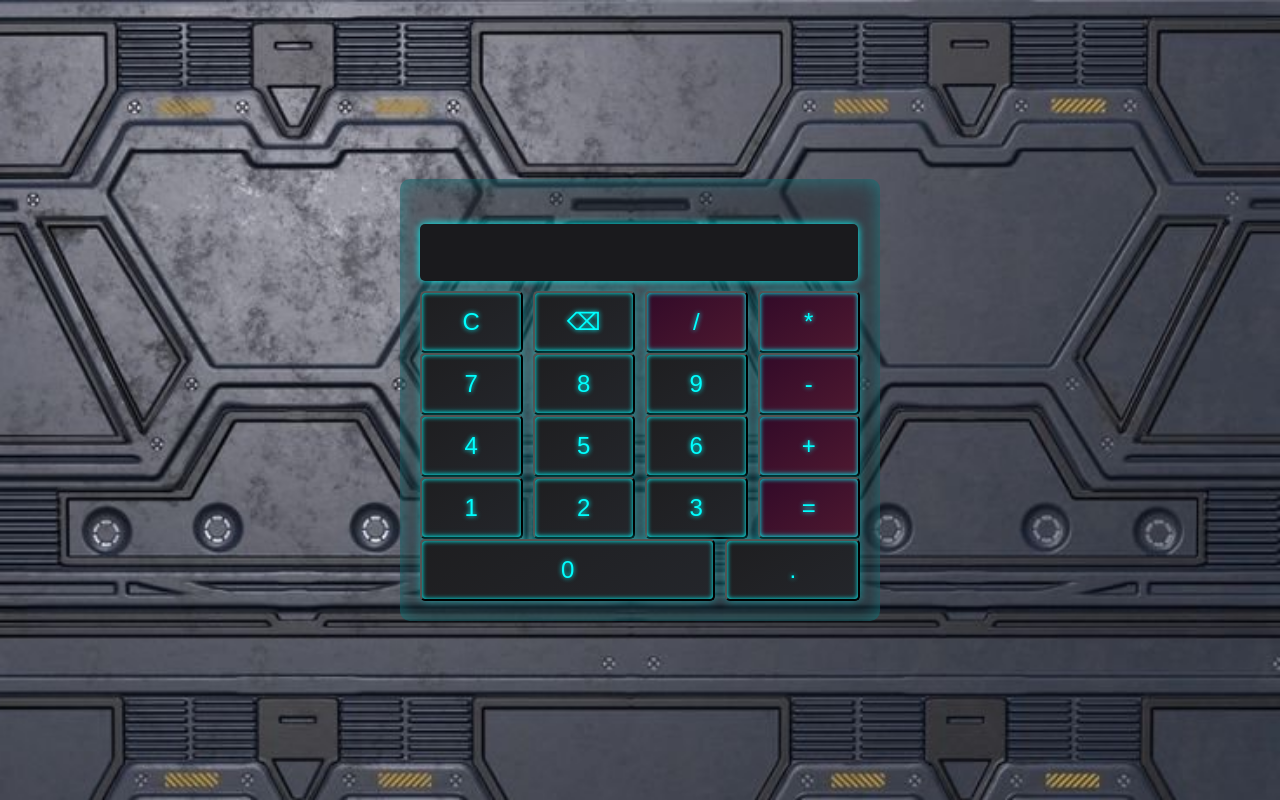
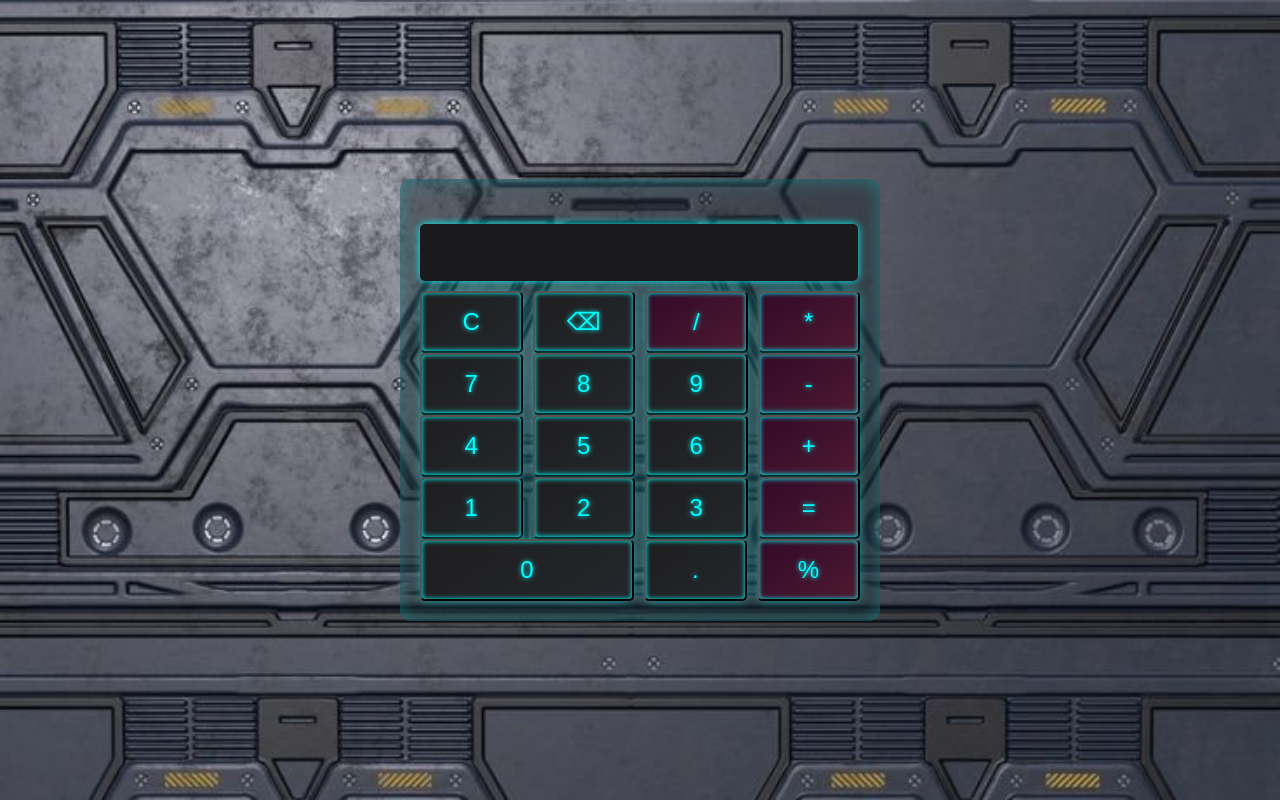
Before and after one commit to Morffo/Mirea_Calculator, a plain HTML site: page index.html in a window 1280 px wide. Drawn offline with Linux system fonts and the light colour scheme.

Commit message:
github_pages_changes

```diff
--- a/index.html
+++ b/index.html
@@ -36,8 +36,9 @@
         </div>
         <div class="button-row">
 
-            <button class="button button-zero" onclick="appendNumber(0)">0</button>
-            <button class="button" onclick="appendDot()">.</button>
+            <button class="button-zero" onclick="appendNumber(0)">0</button>
+                        <button class="button" onclick="appendDot()">.</button>
+<button class="button operation" onclick="appendOperation('%')">%</button>
         </div>
     </div>
 <script src="script.js"></script>
```
